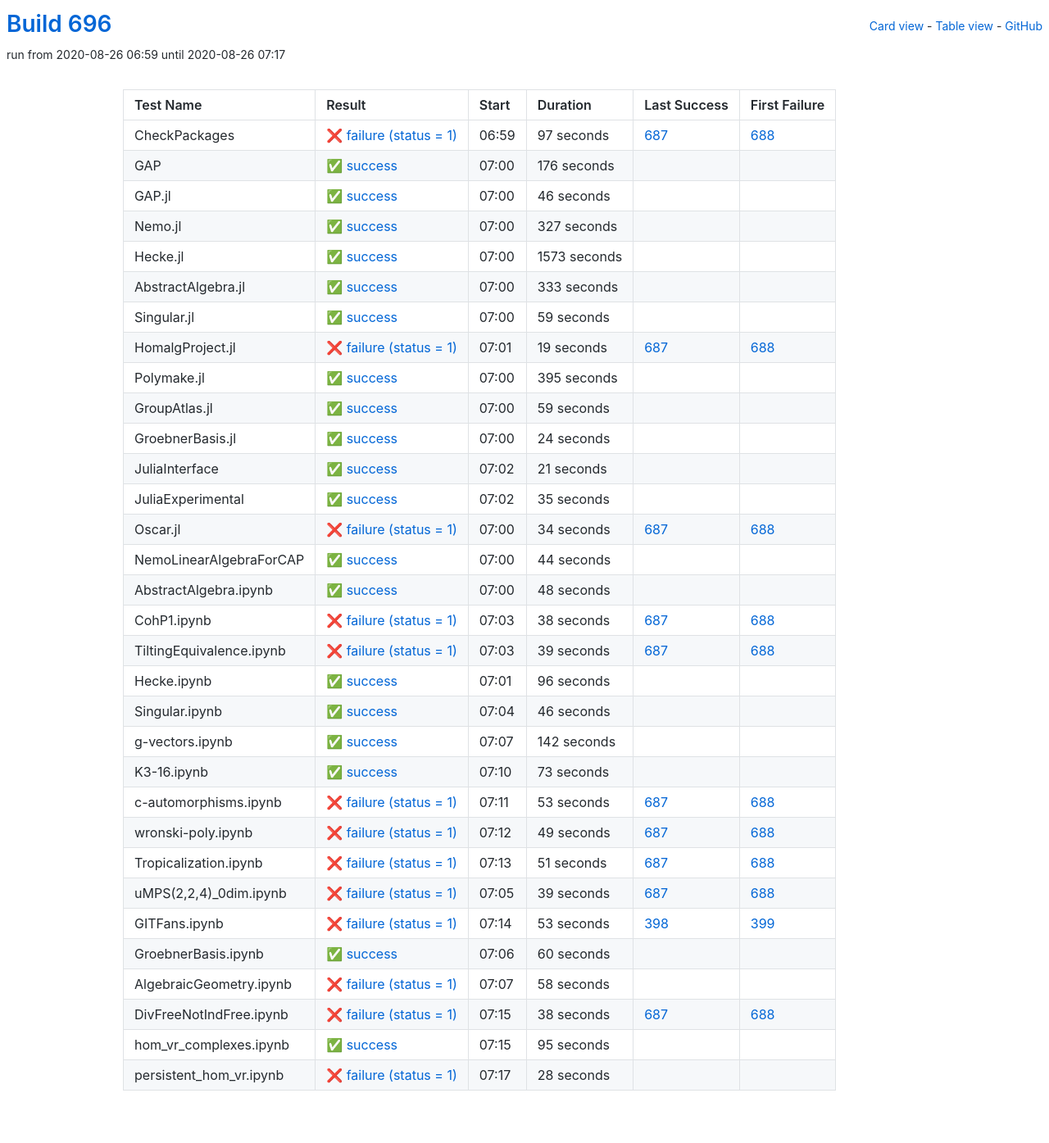
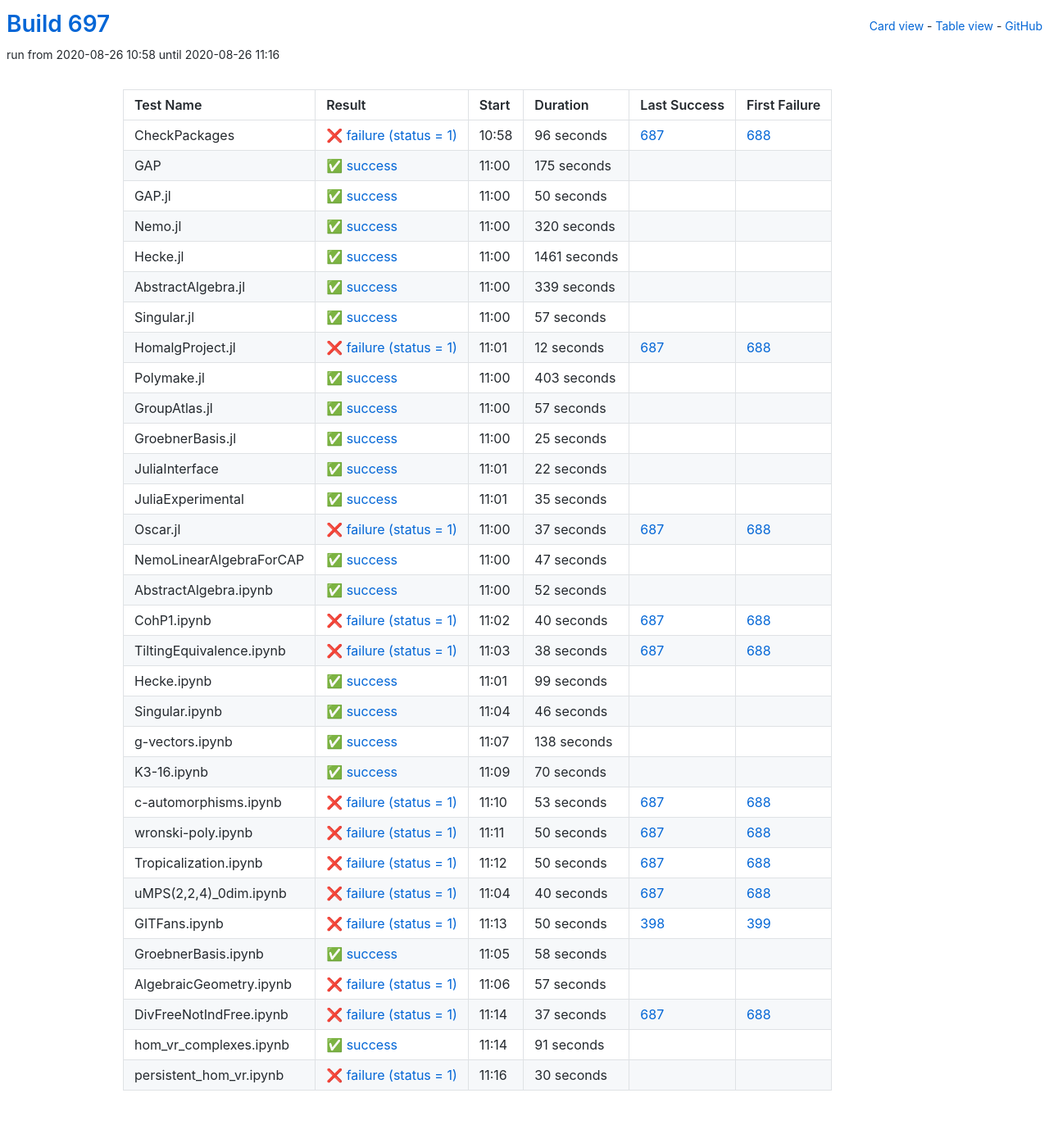
Before and after one commit to oscar-system/oscar-ci-status-stable, a Jekyll site: the page built from table.html, in a window 1280 px wide. Shown: the whole page at 82% size. Built offline with Jekyll 4.4.1, drawn with Linux system fonts in a browser that asks for light colours.

Commit message:
Build #697

```diff
--- a/_data/ci.yml
+++ b/_data/ci.yml
@@ -1,6 +1,6 @@
 ---
-build: 696
-build_url: https://oscarci.mathematik.uni-kl.de/job/oscar-stable/696/
+build: 697
+build_url: https://oscarci.mathematik.uni-kl.de/job/oscar-stable/697/
 job: oscar-stable
 organization: oscar-system
 repo: oscar-ci-status-stable
@@ -8,152 +8,152 @@ repourl: https://github.com/oscar-system/oscar-ci-status-stable
 tests:
 - name: CheckPackages
   id: checkpackages
-  log: https://oscarci.mathematik.uni-kl.de/job/oscar-stable/696/artifact/logs/build-696/CheckPackages.log
-  start: 2020-08-26 06:59
+  log: https://oscarci.mathematik.uni-kl.de/job/oscar-stable/697/artifact/logs/build-697/CheckPackages.log
+  start: 2020-08-26 10:58
   success: false
   exitcode: 1
   status: failure
-  duration: 97
+  duration: 96
   last_success: 687
   last_success_url: https://oscarci.mathematik.uni-kl.de/job/oscar-stable/687/
   first_failure: 688
   first_failure_url: https://oscarci.mathematik.uni-kl.de/job/oscar-stable/688/
 - name: GAP
   id: gap
-  log: https://oscarci.mathematik.uni-kl.de/job/oscar-stable/696/artifact/logs/build-696/GAP.log
-  start: 2020-08-26 07:00
+  log: https://oscarci.mathematik.uni-kl.de/job/oscar-stable/697/artifact/logs/build-697/GAP.log
+  start: 2020-08-26 11:00
   success: true
   exitcode: 0
   status: success
-  duration: 176
+  duration: 175
   last_success: false
   last_success_url:
   first_failure: false
   first_failure_url:
 - name: GAP.jl
   id: gap-jl
-  log: https://oscarci.mathematik.uni-kl.de/job/oscar-stable/696/artifact/logs/build-696/GAP.jl.log
-  start: 2020-08-26 07:00
+  log: https://oscarci.mathematik.uni-kl.de/job/oscar-stable/697/artifact/logs/build-697/GAP.jl.log
+  start: 2020-08-26 11:00
   success: true
   exitcode: 0
   status: success
-  duration: 46
+  duration: 50
   last_success: false
   last_success_url:
   first_failure: false
   first_failure_url:
 - name: Nemo.jl
   id: nemo-jl
-  log: https://oscarci.mathematik.uni-kl.de/job/oscar-stable/696/artifact/logs/build-696/Nemo.jl.log
-  start: 2020-08-26 07:00
+  log: https://oscarci.mathematik.uni-kl.de/job/oscar-stable/697/artifact/logs/build-697/Nemo.jl.log
+  start: 2020-08-26 11:00
   success: true
   exitcode: 0
   status: success
-  duration: 327
+  duration: 320
   last_success: false
   last_success_url:
   first_failure: false
   first_failure_url:
 - name: Hecke.jl
   id: hecke-jl
-  log: https://oscarci.mathematik.uni-kl.de/job/oscar-stable/696/artifact/logs/build-696/Hecke.jl.log
-  start: 2020-08-26 07:00
+  log: https://oscarci.mathematik.uni-kl.de/job/oscar-stable/697/artifact/logs/build-697/Hecke.jl.log
+  start: 2020-08-26 11:00
   success: true
   exitcode: 0
   status: success
-  duration: 1573
+  duration: 1461
   last_success: false
   last_success_url:
   first_failure: false
   first_failure_url:
 - name: AbstractAlgebra.jl
   id: abstractalgebra-jl
-  log: https://oscarci.mathematik.uni-kl.de/job/oscar-stable/696/artifact/logs/build-696/AbstractAlgebra.jl.log
-  start: 2020-08-26 07:00
+  log: https://oscarci.mathematik.uni-kl.de/job/oscar-stable/697/artifact/logs/build-697/AbstractAlgebra.jl.log
+  start: 2020-08-26 11:00
   success: true
   exitcode: 0
   status: success
-  duration: 333
+  duration: 339
   last_success: false
   last_success_url:
   first_failure: false
   first_failure_url:
 - name: Singular.jl
   id: singular-jl
-  log: https://oscarci.mathematik.uni-kl.de/job/oscar-stable/696/artifact/logs/build-696/Singular.jl.log
-  start: 2020-08-26 07:00
+  log: https://oscarci.mathematik.uni-kl.de/job/oscar-stable/697/artifact/logs/build-697/Singular.jl.log
+  start: 2020-08-26 11:00
   success: true
   exitcode: 0
   status: success
-  duration: 59
+  duration: 57
   last_success: false
   last_success_url:
   first_failure: false
   first_failure_url:
 - name: HomalgProject.jl
   id: homalgproject-jl
-  log: https://oscarci.mathematik.uni-kl.de/job/oscar-stable/696/artifact/logs/build-696/HomalgProject.jl.log
-  start: 2020-08-26 07:01
+  log: https://oscarci.mathematik.uni-kl.de/job/oscar-stable/697/artifact/logs/build-697/HomalgProject.jl.log
+  start: 2020-08-26 11:01
   success: false
   exitcode: 1
   status: failure
-  duration: 19
+  duration: 12
   last_success: 687
   last_success_url: https://oscarci.mathematik.uni-kl.de/job/oscar-stable/687/
   first_failure: 688
   first_failure_url: https://oscarci.mathematik.uni-kl.de/job/oscar-stable/688/
 - name: Polymake.jl
   id: polymake-jl
-  log: https://oscarci.mathematik.uni-kl.de/job/oscar-stable/696/artifact/logs/build-696/Polymake.jl.log
-  start: 2020-08-26 07:00
+  log: https://oscarci.mathematik.uni-kl.de/job/oscar-stable/697/artifact/logs/build-697/Polymake.jl.log
+  start: 2020-08-26 11:00
   success: true
   exitcode: 0
   status: success
-  duration: 395
+  duration: 403
   last_success: false
   last_success_url:
   first_failure: false
   first_failure_url:
 - name: GroupAtlas.jl
   id: groupatlas-jl
-  log: https://oscarci.mathematik.uni-kl.de/job/oscar-stable/696/artifact/logs/build-696/GroupAtlas.jl.log
-  start: 2020-08-26 07:00
+  log: https://oscarci.mathematik.uni-kl.de/job/oscar-stable/697/artifact/logs/build-697/GroupAtlas.jl.log
+  start: 2020-08-26 11:00
   success: true
   exitcode: 0
   status: success
-  duration: 59
+  duration: 57
   last_success: false
   last_success_url:
   first_failure: false
   first_failure_url:
 - name: GroebnerBasis.jl
   id: groebnerbasis-jl
-  log: https://oscarci.mathematik.uni-kl.de/job/oscar-stable/696/artifact/logs/build-696/GroebnerBasis.jl.log
-  start: 2020-08-26 07:00
+  log: https://oscarci.mathematik.uni-kl.de/job/oscar-stable/697/artifact/logs/build-697/GroebnerBasis.jl.log
+  start: 2020-08-26 11:00
   success: true
   exitcode: 0
   status: success
-  duration: 24
+  duration: 25
   last_success: false
   last_success_url:
   first_failure: false
   first_failure_url:
 - name: JuliaInterface
   id: juliainterface
-  log: https://oscarci.mathematik.uni-kl.de/job/oscar-stable/696/artifact/logs/build-696/JuliaInterface.log
-  start: 2020-08-26 07:02
+  log: https://oscarci.mathematik.uni-kl.de/job/oscar-stable/697/artifact/logs/build-697/JuliaInterface.log
+  start: 2020-08-26 11:01
   success: true
   exitcode: 0
   status: success
-  duration: 21
+  duration: 22
   last_success: false
   last_success_url:
   first_failure: false
   first_failure_url:
 - name: JuliaExperimental
   id: juliaexperimental
-  log: https://oscarci.mathematik.uni-kl.de/job/oscar-stable/696/artifact/logs/build-696/JuliaExperimental.log
-  start: 2020-08-26 07:02
+  log: https://oscarci.mathematik.uni-kl.de/job/oscar-stable/697/artifact/logs/build-697/JuliaExperimental.log
+  start: 2020-08-26 11:01
   success: true
   exitcode: 0
   status: success
@@ -164,44 +164,56 @@ tests:
   first_failure_url:
 - name: Oscar.jl
   id: oscar-jl
-  log: https://oscarci.mathematik.uni-kl.de/job/oscar-stable/696/artifact/logs/build-696/Oscar.jl.log
-  start: 2020-08-26 07:00
+  log: https://oscarci.mathematik.uni-kl.de/job/oscar-stable/697/artifact/logs/build-697/Oscar.jl.log
+  start: 2020-08-26 11:00
   success: false
   exitcode: 1
   status: failure
-  duration: 34
+  duration: 37
   last_success: 687
   last_success_url: https://oscarci.mathematik.uni-kl.de/job/oscar-stable/687/
   first_failure: 688
   first_failure_url: https://oscarci.mathematik.uni-kl.de/job/oscar-stable/688/
 - name: NemoLinearAlgebraForCAP
   id: nemolinearalgebraforcap
-  log: https://oscarci.mathematik.uni-kl.de/job/oscar-stable/696/artifact/logs/build-696/NemoLinearAlgebraForCAP.log
-  start: 2020-08-26 07:00
+  log: https://oscarci.mathematik.uni-kl.de/job/oscar-stable/697/artifact/logs/build-697/NemoLinearAlgebraForCAP.log
+  start: 2020-08-26 11:00
   success: true
   exitcode: 0
   status: success
-  duration: 44
+  duration: 47
   last_success: false
   last_success_url:
   first_failure: false
   first_failure_url:
 - name: AbstractAlgebra.ipynb
   id: abstractalgebra-ipynb
-  log: https://oscarci.mathematik.uni-kl.de/job/oscar-stable/696/artifact/logs/build-696/AbstractAlgebra.ipynb.log
-  start: 2020-08-26 07:00
+  log: https://oscarci.mathematik.uni-kl.de/job/oscar-stable/697/artifact/logs/build-697/AbstractAlgebra.ipynb.log
+  start: 2020-08-26 11:00
   success: true
   exitcode: 0
   status: success
-  duration: 48
+  duration: 52
   last_success: false
   last_success_url:
   first_failure: false
   first_failure_url:
 - name: CohP1.ipynb
   id: cohp1-ipynb
-  log: https://oscarci.mathematik.uni-kl.de/job/oscar-stable/696/artifact/logs/build-696/CohP1.ipynb.log
-  start: 2020-08-26 07:03
+  log: https://oscarci.mathematik.uni-kl.de/job/oscar-stable/697/artifact/logs/build-697/CohP1.ipynb.log
+  start: 2020-08-26 11:02
+  success: false
+  exitcode: 1
+  status: failure
+  duration: 40
+  last_success: 687
+  last_success_url: https://oscarci.mathematik.uni-kl.de/job/oscar-stable/687/
+  first_failure: 688
+  first_failure_url: https://oscarci.mathematik.uni-kl.de/job/oscar-stable/688/
+- name: TiltingEquivalence.ipynb
+  id: tiltingequivalence-ipynb
+  log: https://oscarci.mathematik.uni-kl.de/job/oscar-stable/697/artifact/logs/build-697/TiltingEquivalence.ipynb.log
+  start: 2020-08-26 11:03
   success: false
   exitcode: 1
   status: failure
@@ -210,34 +222,22 @@ tests:
   last_success_url: https://oscarci.mathematik.uni-kl.de/job/oscar-stable/687/
   first_failure: 688
   first_failure_url: https://oscarci.mathematik.uni-kl.de/job/oscar-stable/688/
-- name: TiltingEquivalence.ipynb
-  id: tiltingequivalence-ipynb
-  log: https://oscarci.mathematik.uni-kl.de/job/oscar-stable/696/artifact/logs/build-696/TiltingEquivalence.ipynb.log
-  start: 2020-08-26 07:03
-  success: false
-  exitcode: 1
-  status: failure
-  duration: 39
-  last_success: 687
-  last_success_url: https://oscarci.mathematik.uni-kl.de/job/oscar-stable/687/
-  first_failure: 688
-  first_failure_url: https://oscarci.mathematik.uni-kl.de/job/oscar-stable/688/
 - name: Hecke.ipynb
   id: hecke-ipynb
-  log: https://oscarci.mathematik.uni-kl.de/job/oscar-stable/696/artifact/logs/build-696/Hecke.ipynb.log
-  start: 2020-08-26 07:01
+  log: https://oscarci.mathematik.uni-kl.de/job/oscar-stable/697/artifact/logs/build-697/Hecke.ipynb.log
+  start: 2020-08-26 11:01
   success: true
   exitcode: 0
   status: success
-  duration: 96
+  duration: 99
   last_success: false
   last_success_url:
   first_failure: false
   first_failure_url:
 - name: Singular.ipynb
   id: singular-ipynb
-  log: https://oscarci.mathematik.uni-kl.de/job/oscar-stable/696/artifact/logs/build-696/Singular.ipynb.log
-  start: 2020-08-26 07:04
+  log: https://oscarci.mathematik.uni-kl.de/job/oscar-stable/697/artifact/logs/build-697/Singular.ipynb.log
+  start: 2020-08-26 11:04
   success: true
   exitcode: 0
   status: success
@@ -248,32 +248,32 @@ tests:
   first_failure_url:
 - name: g-vectors.ipynb
   id: g-vectors-ipynb
-  log: https://oscarci.mathematik.uni-kl.de/job/oscar-stable/696/artifact/logs/build-696/g-vectors.ipynb.log
-  start: 2020-08-26 07:07
+  log: https://oscarci.mathematik.uni-kl.de/job/oscar-stable/697/artifact/logs/build-697/g-vectors.ipynb.log
+  start: 2020-08-26 11:07
   success: true
   exitcode: 0
   status: success
-  duration: 142
+  duration: 138
   last_success: false
   last_success_url:
   first_failure: false
   first_failure_url:
 - name: K3-16.ipynb
   id: k3-16-ipynb
-  log: https://oscarci.mathematik.uni-kl.de/job/oscar-stable/696/artifact/logs/build-696/K3-16.ipynb.log
-  start: 2020-08-26 07:10
+  log: https://oscarci.mathematik.uni-kl.de/job/oscar-stable/697/artifact/logs/build-697/K3-16.ipynb.log
+  start: 2020-08-26 11:09
   success: true
   exitcode: 0
   status: success
-  duration: 73
+  duration: 70
   last_success: false
   last_success_url:
   first_failure: false
   first_failure_url:
 - name: c-automorphisms.ipynb
   id: c-automorphisms-ipynb
-  log: https://oscarci.mathematik.uni-kl.de/job/oscar-stable/696/artifact/logs/build-696/c-automorphisms.ipynb.log
-  start: 2020-08-26 07:11
+  log: https://oscarci.mathematik.uni-kl.de/job/oscar-stable/697/artifact/logs/build-697/c-automorphisms.ipynb.log
+  start: 2020-08-26 11:10
   success: false
   exitcode: 1
   status: failure
@@ -284,108 +284,108 @@ tests:
   first_failure_url: https://oscarci.mathematik.uni-kl.de/job/oscar-stable/688/
 - name: wronski-poly.ipynb
   id: wronski-poly-ipynb
-  log: https://oscarci.mathematik.uni-kl.de/job/oscar-stable/696/artifact/logs/build-696/wronski-poly.ipynb.log
-  start: 2020-08-26 07:12
+  log: https://oscarci.mathematik.uni-kl.de/job/oscar-stable/697/artifact/logs/build-697/wronski-poly.ipynb.log
+  start: 2020-08-26 11:11
   success: false
   exitcode: 1
   status: failure
-  duration: 49
+  duration: 50
   last_success: 687
   last_success_url: https://oscarci.mathematik.uni-kl.de/job/oscar-stable/687/
   first_failure: 688
   first_failure_url: https://oscarci.mathematik.uni-kl.de/job/oscar-stable/688/
 - name: Tropicalization.ipynb
   id: tropicalization-ipynb
-  log: https://oscarci.mathematik.uni-kl.de/job/oscar-stable/696/artifact/logs/build-696/Tropicalization.ipynb.log
-  start: 2020-08-26 07:13
+  log: https://oscarci.mathematik.uni-kl.de/job/oscar-stable/697/artifact/logs/build-697/Tropicalization.ipynb.log
+  start: 2020-08-26 11:12
   success: false
   exitcode: 1
   status: failure
-  duration: 51
+  duration: 50
   last_success: 687
   last_success_url: https://oscarci.mathematik.uni-kl.de/job/oscar-stable/687/
   first_failure: 688
   first_failure_url: https://oscarci.mathematik.uni-kl.de/job/oscar-stable/688/
 - name: uMPS(2,2,4)_0dim.ipynb
   id: umps-2-2-4-0dim-ipynb
-  log: https://oscarci.mathematik.uni-kl.de/job/oscar-stable/696/artifact/logs/build-696/uMPS-2-2-4-_0dim.ipynb.log
-  start: 2020-08-26 07:05
+  log: https://oscarci.mathematik.uni-kl.de/job/oscar-stable/697/artifact/logs/build-697/uMPS-2-2-4-_0dim.ipynb.log
+  start: 2020-08-26 11:04
   success: false
   exitcode: 1
   status: failure
-  duration: 39
+  duration: 40
   last_success: 687
   last_success_url: https://oscarci.mathematik.uni-kl.de/job/oscar-stable/687/
   first_failure: 688
   first_failure_url: https://oscarci.mathematik.uni-kl.de/job/oscar-stable/688/
 - name: GITFans.ipynb
   id: gitfans-ipynb
-  log: https://oscarci.mathematik.uni-kl.de/job/oscar-stable/696/artifact/logs/build-696/GITFans.ipynb.log
-  start: 2020-08-26 07:14
+  log: https://oscarci.mathematik.uni-kl.de/job/oscar-stable/697/artifact/logs/build-697/GITFans.ipynb.log
+  start: 2020-08-26 11:13
   success: false
   exitcode: 1
   status: failure
-  duration: 53
+  duration: 50
   last_success: 398
   last_success_url: https://oscarci.mathematik.uni-kl.de/job/oscar-stable/398/
   first_failure: 399
   first_failure_url: https://oscarci.mathematik.uni-kl.de/job/oscar-stable/399/
 - name: GroebnerBasis.ipynb
   id: groebnerbasis-ipynb
-  log: https://oscarci.mathematik.uni-kl.de/job/oscar-stable/696/artifact/logs/build-696/GroebnerBasis.ipynb.log
-  start: 2020-08-26 07:06
+  log: https://oscarci.mathematik.uni-kl.de/job/oscar-stable/697/artifact/logs/build-697/GroebnerBasis.ipynb.log
+  start: 2020-08-26 11:05
   success: true
   exitcode: 0
   status: success
-  duration: 60
+  duration: 58
   last_success: false
   last_success_url:
   first_failure: false
   first_failure_url:
 - name: AlgebraicGeometry.ipynb
   id: algebraicgeometry-ipynb
-  log: https://oscarci.mathematik.uni-kl.de/job/oscar-stable/696/artifact/logs/build-696/AlgebraicGeometry.ipynb.log
-  start: 2020-08-26 07:07
+  log: https://oscarci.mathematik.uni-kl.de/job/oscar-stable/697/artifact/logs/build-697/AlgebraicGeometry.ipynb.log
+  start: 2020-08-26 11:06
   success: false
   exitcode: 1
   status: failure
-  duration: 58
+  duration: 57
   last_success: false
   last_success_url:
   first_failure: false
   first_failure_url:
 - name: DivFreeNotIndFree.ipynb
   id: divfreenotindfree-ipynb
-  log: https://oscarci.mathematik.uni-kl.de/job/oscar-stable/696/artifact/logs/build-696/DivFreeNotIndFree.ipynb.log
-  start: 2020-08-26 07:15
+  log: https://oscarci.mathematik.uni-kl.de/job/oscar-stable/697/artifact/logs/build-697/DivFreeNotIndFree.ipynb.log
+  start: 2020-08-26 11:14
   success: false
   exitcode: 1
   status: failure
-  duration: 38
+  duration: 37
   last_success: 687
   last_success_url: https://oscarci.mathematik.uni-kl.de/job/oscar-stable/687/
   first_failure: 688
   first_failure_url: https://oscarci.mathematik.uni-kl.de/job/oscar-stable/688/
 - name: hom_vr_complexes.ipynb
   id: hom-vr-complexes-ipynb
-  log: https://oscarci.mathematik.uni-kl.de/job/oscar-stable/696/artifact/logs/build-696/hom_vr_complexes.ipynb.log
-  start: 2020-08-26 07:15
+  log: https://oscarci.mathematik.uni-kl.de/job/oscar-stable/697/artifact/logs/build-697/hom_vr_complexes.ipynb.log
+  start: 2020-08-26 11:14
   success: true
   exitcode: 0
   status: success
-  duration: 95
+  duration: 91
   last_success: false
   last_success_url:
   first_failure: false
   first_failure_url:
 - name: persistent_hom_vr.ipynb
   id: persistent-hom-vr-ipynb
-  log: https://oscarci.mathematik.uni-kl.de/job/oscar-stable/696/artifact/logs/build-696/persistent_hom_vr.ipynb.log
-  start: 2020-08-26 07:17
+  log: https://oscarci.mathematik.uni-kl.de/job/oscar-stable/697/artifact/logs/build-697/persistent_hom_vr.ipynb.log
+  start: 2020-08-26 11:16
   success: false
   exitcode: 1
   status: failure
-  duration: 28
+  duration: 30
   last_success: false
   last_success_url:
   first_failure: false
```
Also changed, not shown: README.md.
